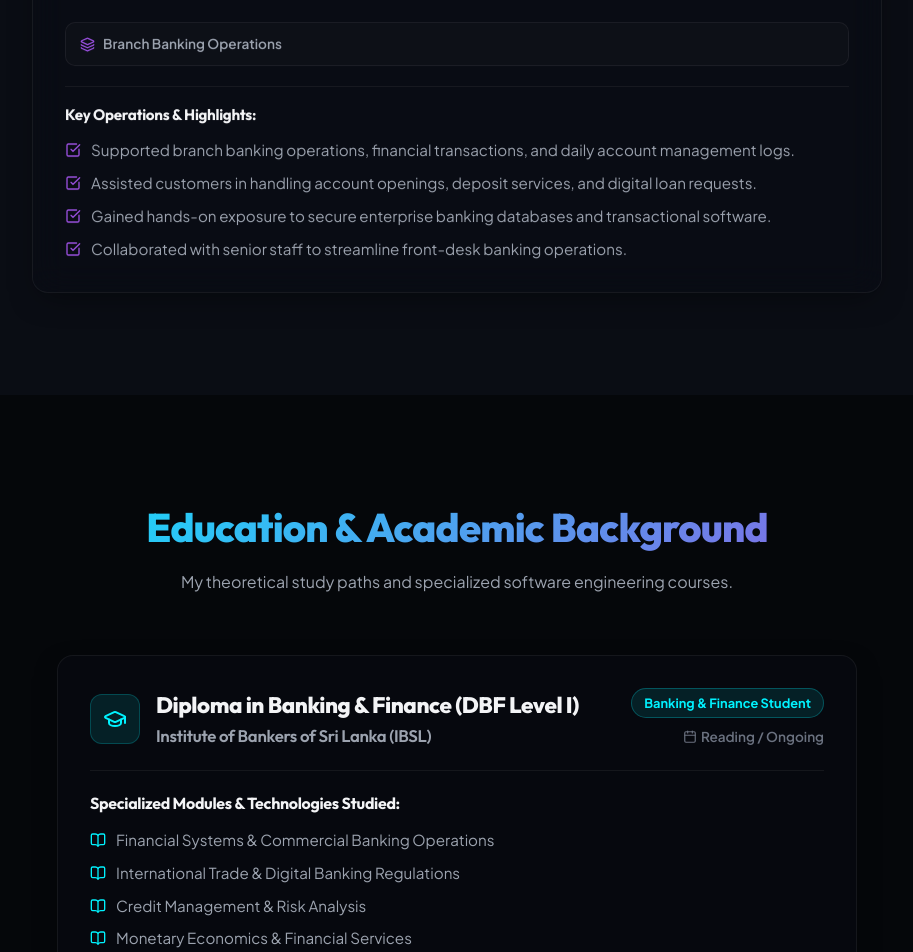
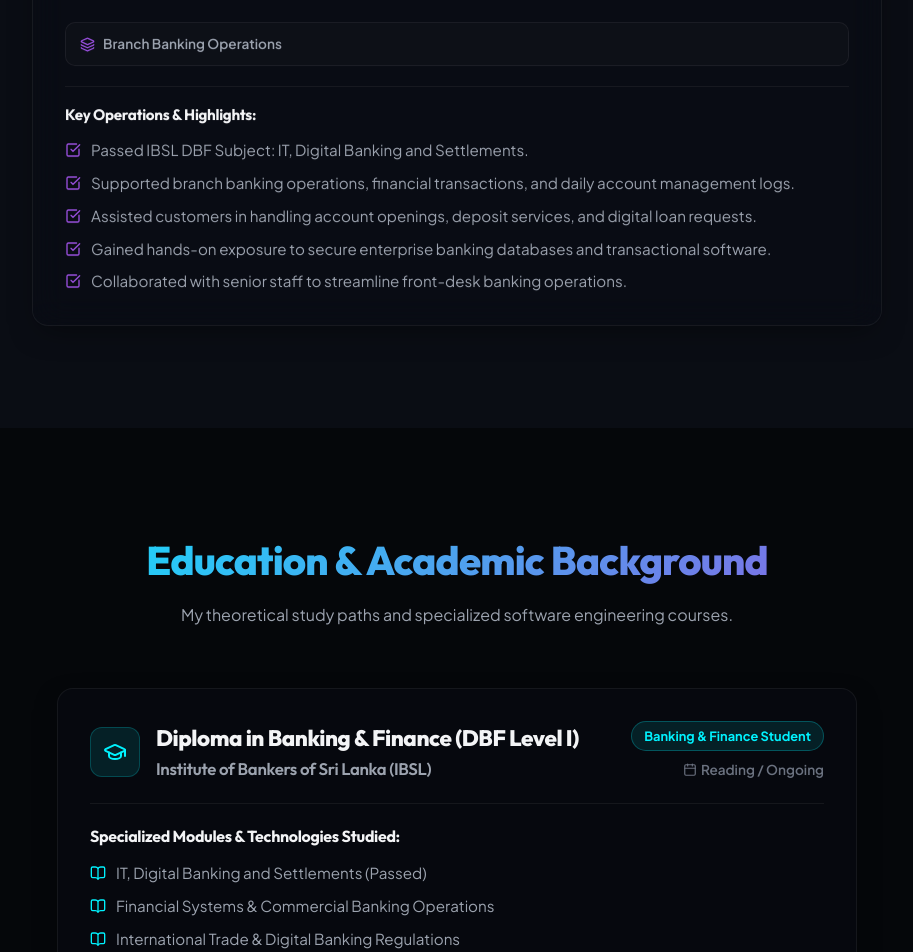
Before and after one commit to rashminda-aluvihare/My-portfolio, a React (Vite) app: page / in a window 1280 px wide. Shown: the part 2420-3372 px from the top of the page, without its empty margins (183-1096 px from the left). Built offline with nearby package versions, Linux system fonts and the light colour scheme; no server answers.

Commit message:
Update Experience & Education with passed IBSL DBF subject: IT, Digital Banking and Settlements

```diff
--- a/src/components/Education.jsx
+++ b/src/components/Education.jsx
@@ -9,6 +9,7 @@ export default function Education() {
       duration: 'Reading / Ongoing',
       status: 'Banking & Finance Student',
       modules: [
+        'IT, Digital Banking and Settlements (Passed)',
         'Financial Systems & Commercial Banking Operations',
         'International Trade & Digital Banking Regulations',
         'Credit Management & Risk Analysis',
--- a/src/components/Experience.jsx
+++ b/src/components/Experience.jsx
@@ -31,6 +31,7 @@ export default function Experience() {
       skills: 'Branch Banking Operations',
       certificate: 'Service Letter',
       responsibilities: [
+        'Passed IBSL DBF Subject: IT, Digital Banking and Settlements.',
         'Supported branch banking operations, financial transactions, and daily account management logs.',
         'Assisted customers in handling account openings, deposit services, and digital loan requests.',
         'Gained hands-on exposure to secure enterprise banking databases and transactional software.',
```
